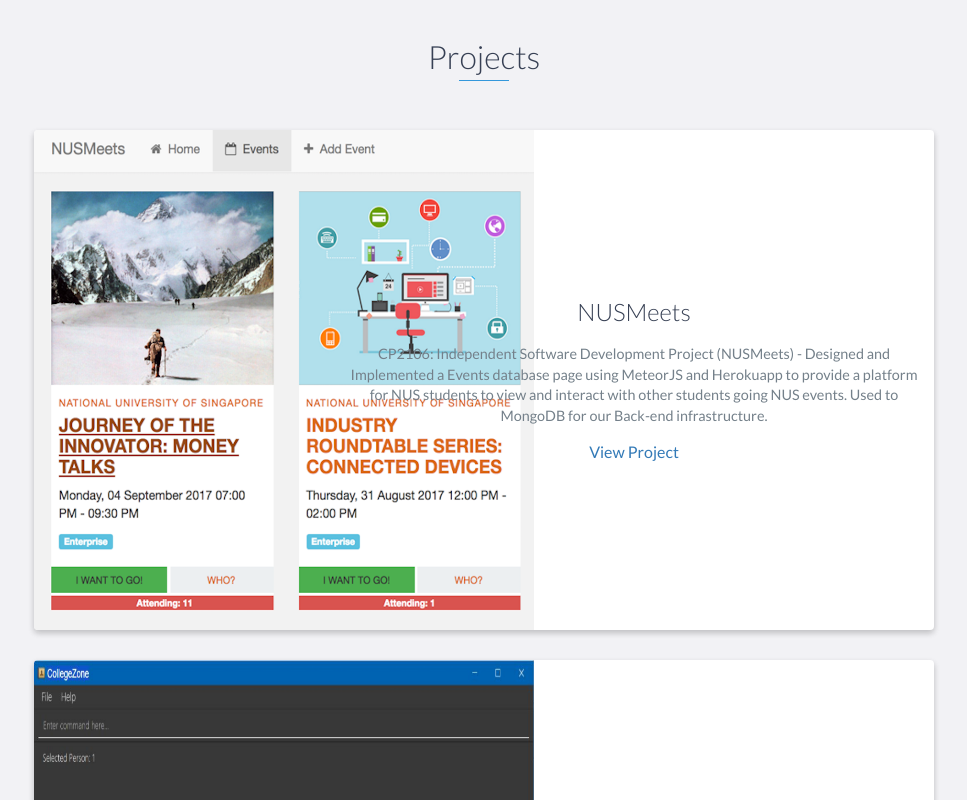
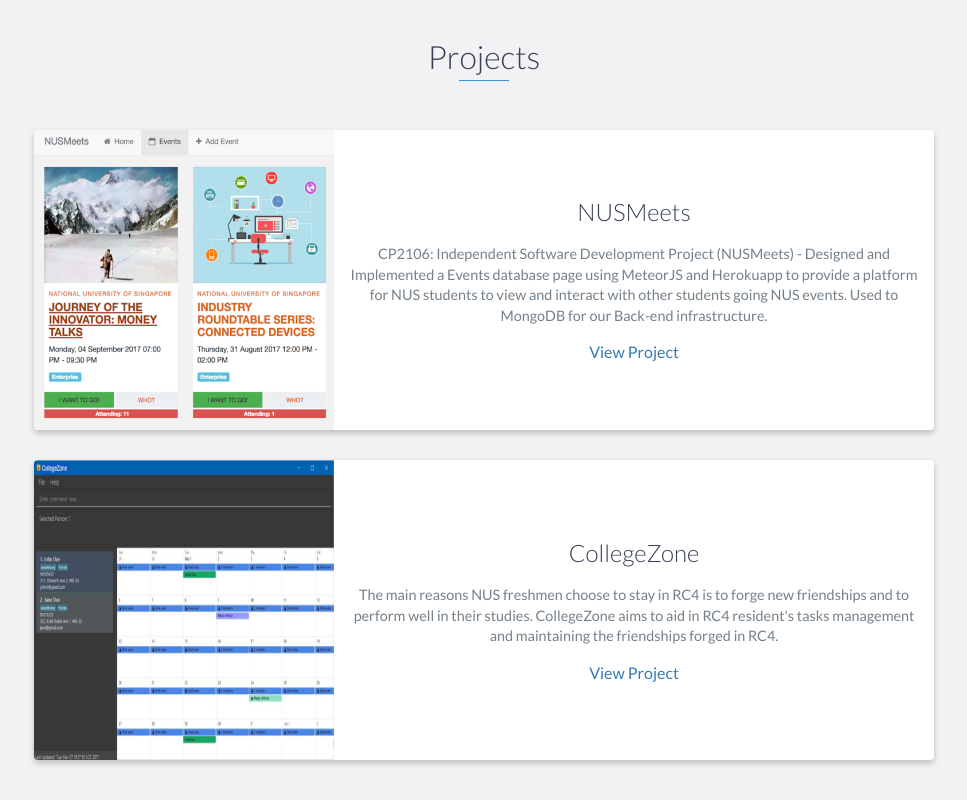
Before and after one commit to sham-sheer/sham-sheer.github.io, a website: page index.html in a window 1280 px wide. Shown: the part 1800-2600 px from the top of the page, without its empty margins (156-1123 px from the left). Drawn offline with nearby package versions, Linux system fonts and the light colour scheme.

Commit message:
Added Images

```diff
--- a/index.html
+++ b/index.html
@@ -159,7 +159,7 @@
             <div class="row">
                 <div class="project shadow-large">
                     <div class="project-image">
-                        <img src="images/nusmeets.png" width="500" height="500"/>
+                        <img src="images/nusmeets.png" width="300" height="300"/>
                     </div>
                     <!-- End .project-image -->
                     <div class="project-info">
@@ -179,7 +179,7 @@
 
                 <div class="project shadow-large">
                     <div class="project-image">
-                        <img src="images/collegezone.png" width="500" height="500"/>
+                        <img src="images/collegezone.png" width="300" height="300"/>
                     </div>
                     <!-- End .project-image -->
                     <div class="project-info">
```
